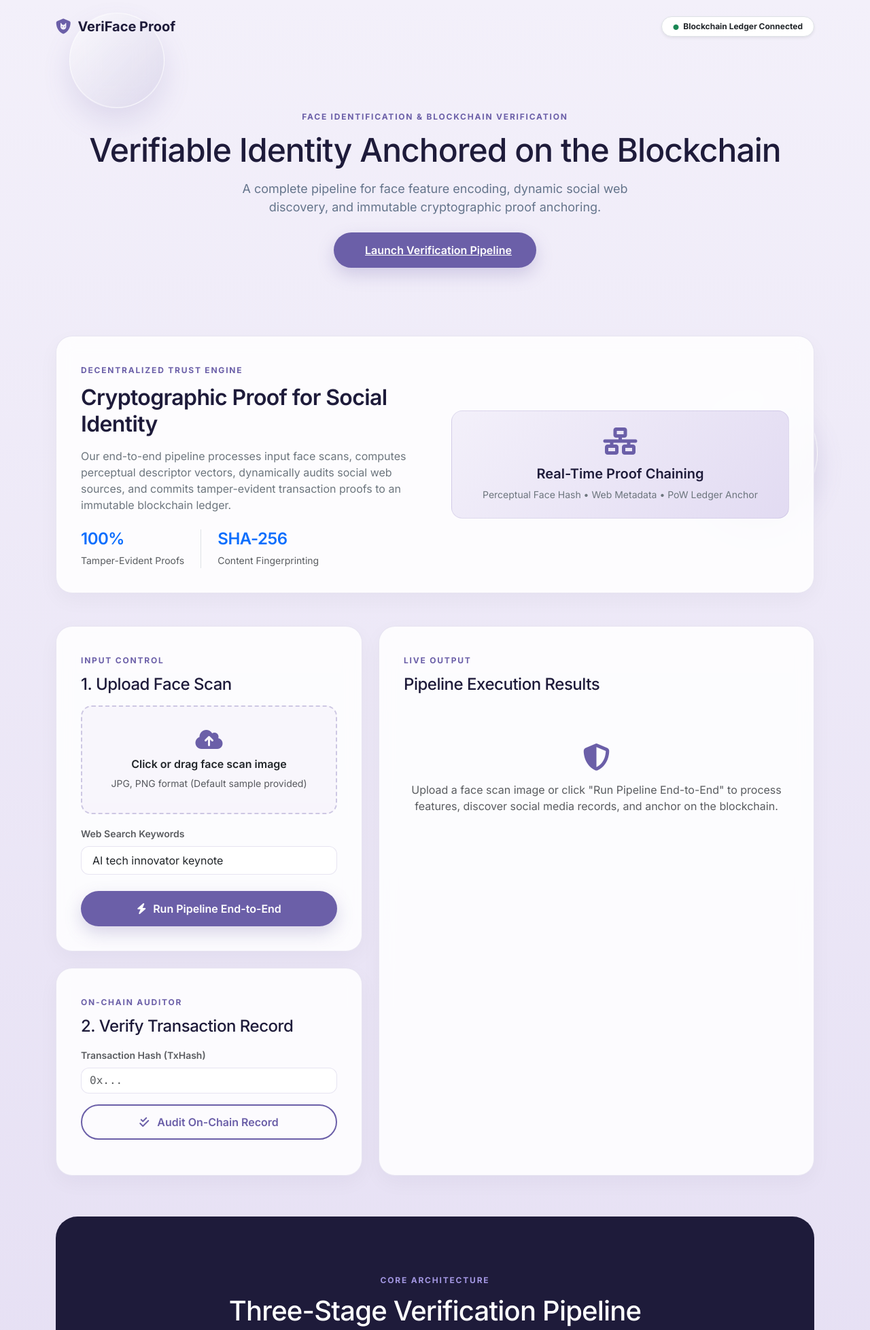
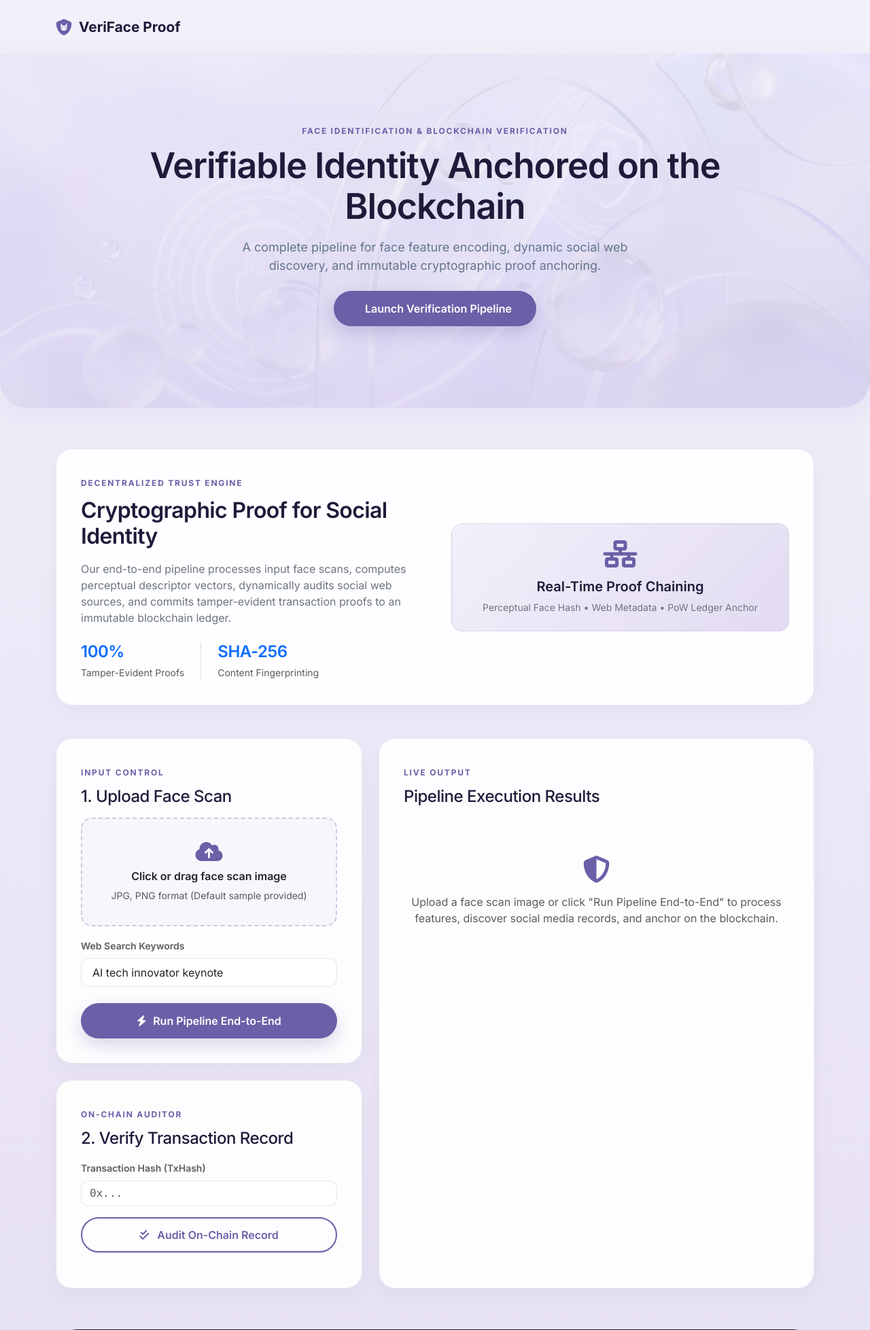
Before and after one commit to Mishel-Ack/Face-identification-and-blockchain-verification, a Flask app: page / in a window 1280 px wide. Shown: the top 1957 px of the page at 68% size. Run offline with Flask 3, Linux system fonts and the light colour scheme.

Commit message:
Add soft lavender glassmorphic hero background image, remove button underline, and remove top-right badge

```diff
--- a/templates/index.html
+++ b/templates/index.html
@@ -19,7 +19,7 @@
             --text-primary: #1E1B3A;
             --text-secondary: #64748B;
             --text-light: #FFFFFF;
-            --card-light-bg: rgba(255, 255, 255, 0.7);
+            --card-light-bg: rgba(255, 255, 255, 0.85);
             --card-dark-bg: #1E1B3A;
             --border-soft: rgba(107, 95, 168, 0.15);
         }
@@ -52,16 +52,16 @@
         }
 
         .headline-lg {
-            font-size: 3rem;
+            font-size: 3.25rem;
             line-height: 1.15;
-            font-weight: 500;
+            font-weight: 600;
         }
 
         .lead-text {
             font-size: 1.125rem;
             color: var(--text-secondary);
             font-weight: 400;
-            max-width: 600px;
+            max-width: 620px;
             margin: 0 auto;
         }
 
@@ -73,6 +73,7 @@
             border-radius: 50px;
             padding: 14px 36px;
             border: none;
+            text-decoration: none !important;
             box-shadow: 0 10px 25px rgba(107, 95, 168, 0.25);
             transition: all 0.3s cubic-bezier(0.4, 0, 0.2, 1);
             display: inline-flex;
@@ -81,10 +82,12 @@
             font-size: 1rem;
         }
 
-        .btn-pill:hover {
+        .btn-pill:hover, .btn-pill:focus, .btn-pill:active {
             background: var(--accent-violet-hover);
             transform: translateY(-2px);
             box-shadow: 0 14px 30px rgba(107, 95, 168, 0.35);
+            color: var(--text-light) !important;
+            text-decoration: none !important;
         }
 
         .btn-pill-outline {
@@ -94,12 +97,14 @@
             border-radius: 50px;
             padding: 12px 28px;
             border: 2px solid var(--accent-violet);
+            text-decoration: none !important;
             transition: all 0.3s ease;
         }
 
         .btn-pill-outline:hover {
             background: rgba(107, 95, 168, 0.08);
             transform: translateY(-2px);
+            text-decoration: none !important;
         }
 
         /* Navbar */
@@ -110,63 +115,34 @@
 
         .brand-logo {
             font-weight: 700;
-            font-size: 1.25rem;
+            font-size: 1.3rem;
             color: var(--primary-navy);
             display: flex;
             align-items: center;
             gap: 10px;
-            text-decoration: none;
+            text-decoration: none !important;
         }
 
         .brand-logo i {
             color: var(--accent-violet);
-            font-size: 1.4rem;
+            font-size: 1.5rem;
         }
 
-        /* Hero Section */
+        /* Hero Section with Generated Background Image */
         .hero-section {
-            padding: 80px 0 100px;
+            padding: 100px 0 120px;
             text-align: center;
             position: relative;
-        }
-
-        /* 3D Glass Orbs Decoration */
-        .glass-orb {
-            position: absolute;
-            border-radius: 50%;
-            background: linear-gradient(135deg, rgba(255, 255, 255, 0.6), rgba(107, 95, 168, 0.15));
-            backdrop-filter: blur(20px);
-            border: 1px solid rgba(255, 255, 255, 0.8);
-            box-shadow: 0 20px 40px rgba(107, 95, 168, 0.15);
-            pointer-events: none;
-            z-index: 0;
-        }
-
-        .orb-1 {
-            width: 140px;
-            height: 140px;
-            top: 20px;
-            left: 8%;
-            animation: float 6s ease-in-out infinite;
-        }
-
-        .orb-2 {
-            width: 180px;
-            height: 180px;
-            bottom: 40px;
-            right: 6%;
-            animation: float 8s ease-in-out infinite reverse;
-        }
-
-        @keyframes float {
-            0%, 100% { transform: translateY(0px) rotate(0deg); }
-            50% { transform: translateY(-15px) rotate(5deg); }
+            background: linear-gradient(180deg, rgba(243, 240, 250, 0.75) 0%, rgba(226, 219, 242, 0.85) 100%), url('/static/images/hero_bg.jpg') center/cover no-repeat;
+            border-radius: 0 0 40px 40px;
+            box-shadow: 0 10px 40px rgba(107, 95, 168, 0.08);
+            margin-bottom: 60px;
         }
 
         /* Light & Dark Cards */
         .custom-card-light {
-            background: rgba(255, 255, 255, 0.85);
-            backdrop-filter: blur(12px);
+            background: rgba(255, 255, 255, 0.9);
+            backdrop-filter: blur(16px);
             border: 1px solid var(--border-soft);
             border-radius: 24px;
             padding: 36px;
@@ -175,7 +151,7 @@
         }
 
         .custom-card-light:hover {
-            box-shadow: 0 16px 40px rgba(107, 95, 168, 0.1);
+            box-shadow: 0 16px 40px rgba(107, 95, 168, 0.12);
         }
 
         .dark-section {
@@ -235,12 +211,12 @@
             text-align: center;
             cursor: pointer;
             transition: all 0.2s ease;
-            background: rgba(243, 240, 250, 0.5);
+            background: rgba(243, 240, 250, 0.6);
         }
 
         .drop-zone:hover {
             border-color: var(--accent-violet);
-            background: rgba(243, 240, 250, 0.9);
+            background: rgba(243, 240, 250, 0.95);
         }
 
         .preview-img {
@@ -284,10 +260,6 @@
 </head>
 <body>
 
-    <!-- 3D Glass Orbs Decoration -->
-    <div class="glass-orb orb-1"></div>
-    <div class="glass-orb orb-2"></div>
-
     <!-- Navigation Bar -->
     <nav class="navbar navbar-expand-lg">
         <div class="container">
@@ -295,15 +267,10 @@
                 <i class="fa-solid fa-shield-cat"></i>
                 <span>VeriFace Proof</span>
             </a>
-            <div class="d-flex align-items-center gap-3">
-                <span class="badge rounded-pill bg-white text-dark shadow-sm px-3 py-2 border">
-                    <i class="fa-solid fa-circle text-success me-1 fs-6" style="font-size: 8px !important;"></i> Blockchain Ledger Connected
-                </span>
-            </div>
         </div>
     </nav>
 
-    <!-- Centered Hero Section -->
+    <!-- Centered Hero Section with Background Image -->
     <section class="hero-section">
         <div class="container position-relative" style="z-index: 1;">
             <span class="micro-label">Face Identification & Blockchain Verification</span>
```
Also changed, not shown: static/images/hero_bg.jpg (added).
